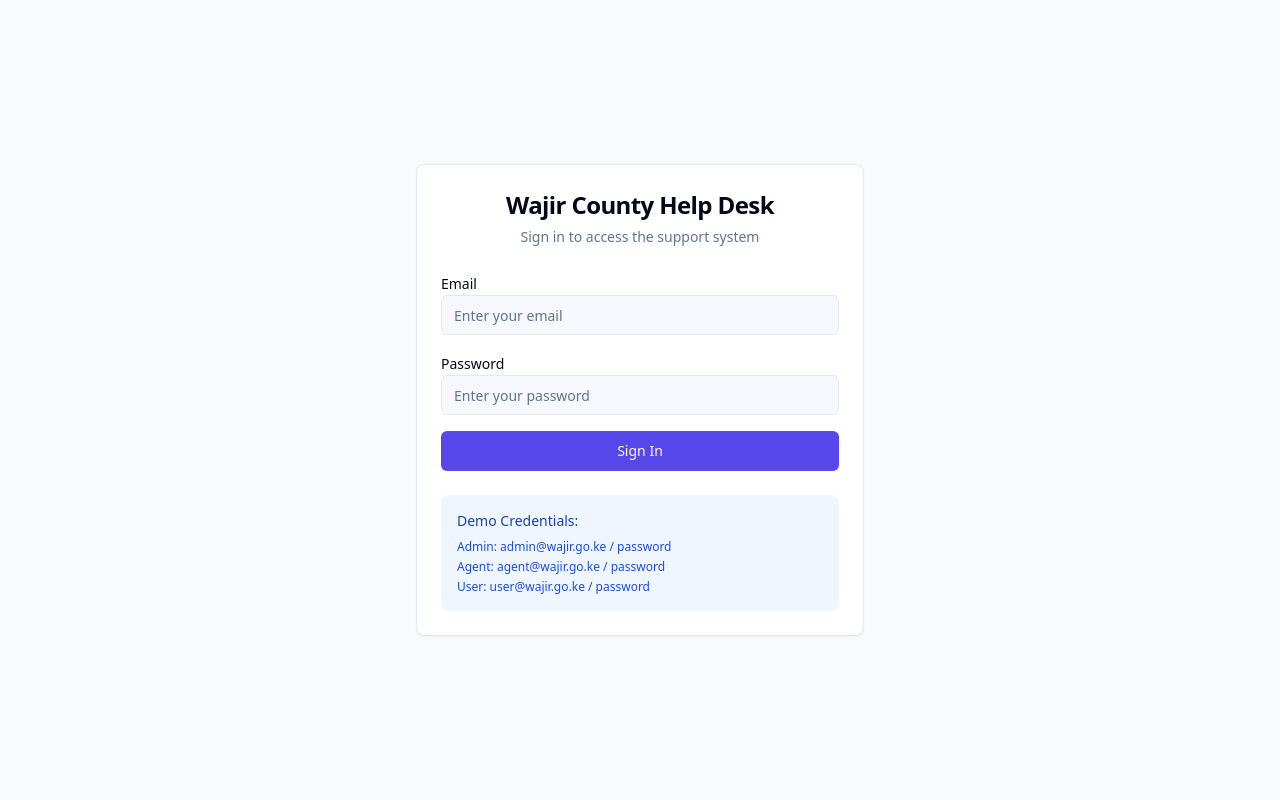
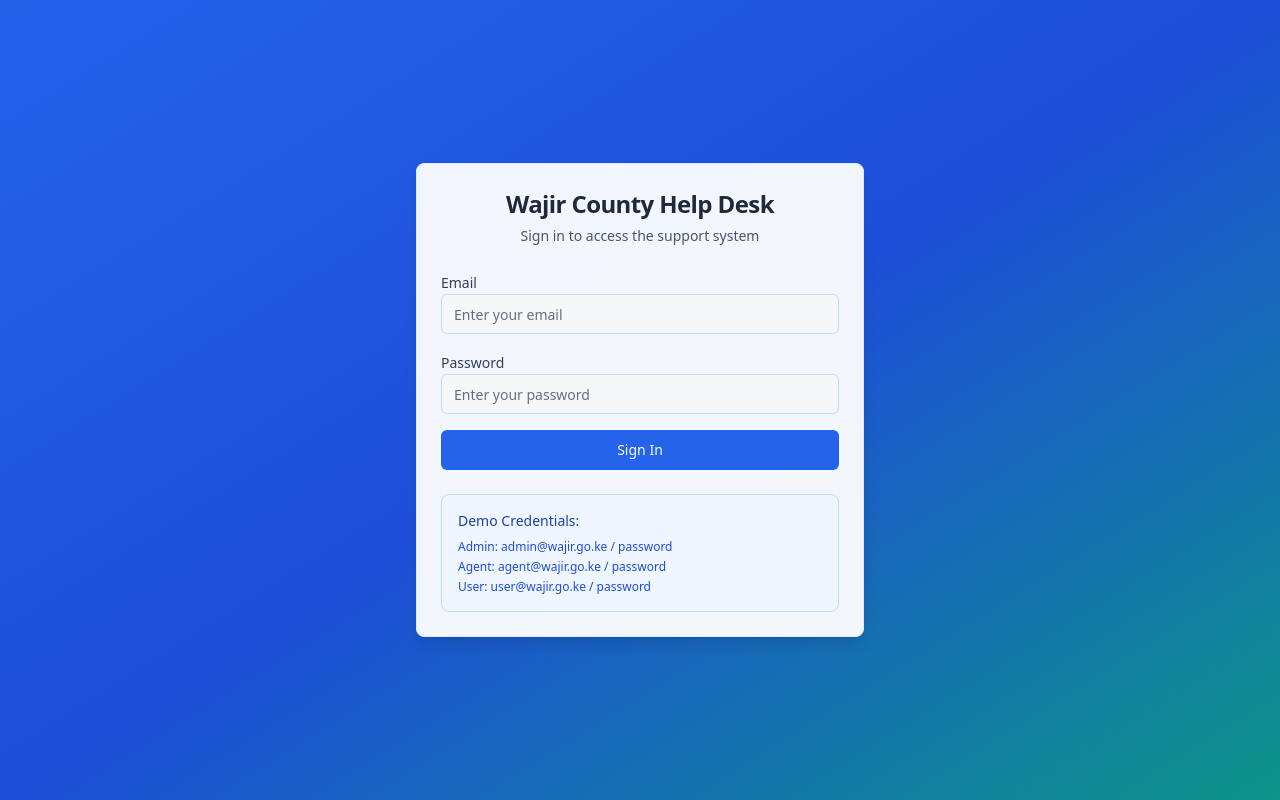
Before and after one commit to Ali-Salat/silky-web-motion, a React (Vite) app: page /login in a window 1280 px wide. Built offline with nearby package versions, Linux system fonts and the light colour scheme.

Commit message:
Refactor: Apply professional ICT website styling
Updated the application's background colors to align with professional ICT website design aesthetics.

```diff
--- a/src/components/Layout.tsx
+++ b/src/components/Layout.tsx
@@ -20,37 +20,37 @@ const Layout: React.FC<LayoutProps> = ({ children, title }) => {
   };
 
   return (
-    <div className="min-h-screen bg-gray-50">
+    <div className="min-h-screen bg-gradient-to-br from-slate-50 via-blue-50 to-teal-50">
       {/* Header */}
-      <header className="bg-white shadow-sm border-b">
+      <header className="ict-header shadow-lg border-b border-slate-700">
         <div className="flex items-center justify-between px-6 py-4">
           <div className="flex items-center space-x-4">
-            <Button variant="ghost" size="icon">
+            <Button variant="ghost" size="icon" className="text-white hover:bg-white/10">
               <Menu className="h-5 w-5" />
             </Button>
             <div>
-              <h1 className="text-xl font-semibold text-gray-900">Wajir County Help Desk</h1>
-              <p className="text-sm text-gray-500">{title}</p>
+              <h1 className="text-xl font-semibold text-white">Wajir County Help Desk</h1>
+              <p className="text-sm text-blue-200">{title}</p>
             </div>
           </div>
 
           <div className="flex items-center space-x-4">
-            <Button variant="ghost" size="icon">
+            <Button variant="ghost" size="icon" className="text-white hover:bg-white/10">
               <Bell className="h-5 w-5" />
             </Button>
-            <Button variant="ghost" size="icon">
+            <Button variant="ghost" size="icon" className="text-white hover:bg-white/10">
               <Settings className="h-5 w-5" />
             </Button>
 
             <div className="flex items-center space-x-3">
               <div className="text-right">
-                <p className="text-sm font-medium text-gray-900">{user?.name}</p>
-                <p className="text-xs text-gray-500 capitalize">{user?.role} • {user?.department}</p>
+                <p className="text-sm font-medium text-white">{user?.name}</p>
+                <p className="text-xs text-blue-200 capitalize">{user?.role} • {user?.department}</p>
               </div>
-              <div className="h-8 w-8 rounded-full bg-blue-500 flex items-center justify-center">
+              <div className="h-8 w-8 rounded-full bg-blue-500 flex items-center justify-center ring-2 ring-white/20">
                 <User className="h-4 w-4 text-white" />
               </div>
-              <Button variant="ghost" size="icon" onClick={handleLogout}>
+              <Button variant="ghost" size="icon" onClick={handleLogout} className="text-white hover:bg-white/10">
                 <LogOut className="h-5 w-5" />
               </Button>
             </div>
--- a/src/components/LoginForm.tsx
+++ b/src/components/LoginForm.tsx
@@ -30,16 +30,16 @@ const LoginForm = () => {
   };
 
   return (
-    <div className="min-h-screen flex items-center justify-center bg-gray-50 py-12 px-4 sm:px-6 lg:px-8">
-      <Card className="w-full max-w-md">
+    <div className="min-h-screen flex items-center justify-center ict-gradient py-12 px-4 sm:px-6 lg:px-8">
+      <Card className="w-full max-w-md ict-card">
         <CardHeader className="text-center">
-          <CardTitle className="text-2xl font-bold">Wajir County Help Desk</CardTitle>
-          <CardDescription>Sign in to access the support system</CardDescription>
+          <CardTitle className="text-2xl font-bold text-slate-800">Wajir County Help Desk</CardTitle>
+          <CardDescription className="text-slate-600">Sign in to access the support system</CardDescription>
         </CardHeader>
         <CardContent>
           <form onSubmit={handleSubmit} className="space-y-4">
             <div>
-              <Label htmlFor="email">Email</Label>
+              <Label htmlFor="email" className="text-slate-700">Email</Label>
               <Input
                 id="email"
                 type="email"
@@ -47,10 +47,11 @@ const LoginForm = () => {
                 onChange={(e) => setEmail(e.target.value)}
                 placeholder="Enter your email"
                 required
+                className="border-blue-200 focus:border-blue-400"
               />
             </div>
             <div>
-              <Label htmlFor="password">Password</Label>
+              <Label htmlFor="password" className="text-slate-700">Password</Label>
               <Input
                 id="password"
                 type="password"
@@ -58,14 +59,15 @@ const LoginForm = () => {
                 onChange={(e) => setPassword(e.target.value)}
                 placeholder="Enter your password"
                 required
+                className="border-blue-200 focus:border-blue-400"
               />
             </div>
-            <Button type="submit" className="w-full" disabled={isLoading}>
+            <Button type="submit" className="w-full bg-blue-600 hover:bg-blue-700" disabled={isLoading}>
               {isLoading ? 'Signing in...' : 'Sign In'}
             </Button>
           </form>
 
-          <div className="mt-6 p-4 bg-blue-50 rounded-lg">
+          <div className="mt-6 p-4 bg-blue-50 rounded-lg border border-blue-200">
             <p className="text-sm text-blue-800 font-medium mb-2">Demo Credentials:</p>
             <div className="text-xs text-blue-700 space-y-1">
               <p>Admin: admin@wajir.go.ke / password</p>
--- a/src/index.css
+++ b/src/index.css
@@ -5,83 +5,83 @@
 
 @layer base {
   :root {
-    --background: 224 71% 98%;
-    --foreground: 222.2 84% 4.9%;
+    --background: 220 20% 97%;
+    --foreground: 220 15% 15%;
 
     --card: 0 0% 100%;
-    --card-foreground: 222.2 84% 4.9%;
+    --card-foreground: 220 15% 15%;
 
     --popover: 0 0% 100%;
-    --popover-foreground: 222.2 84% 4.9%;
+    --popover-foreground: 220 15% 15%;
 
-    --primary: 246 80% 60%;
-    --primary-foreground: 210 40% 98%;
+    --primary: 210 100% 45%;
+    --primary-foreground: 0 0% 98%;
 
-    --secondary: 210 40% 96.1%;
-    --secondary-foreground: 222.2 47.4% 11.2%;
+    --secondary: 215 25% 92%;
+    --secondary-foreground: 220 15% 25%;
 
-    --muted: 210 40% 96.1%;
-    --muted-foreground: 215.4 16.3% 46.9%;
+    --muted: 215 25% 92%;
+    --muted-foreground: 220 10% 45%;
 
-    --accent: 262 83% 58%;
-    --accent-foreground: 222.2 47.4% 11.2%;
+    --accent: 195 100% 35%;
+    --accent-foreground: 0 0% 98%;
 
     --destructive: 0 84.2% 60.2%;
     --destructive-foreground: 210 40% 98%;
 
-    --border: 214.3 31.8% 91.4%;
-    --input: 214.3 31.8% 91.4%;
-    --ring: 246 80% 60%;
+    --border: 215 20% 85%;
+    --input: 215 20% 85%;
+    --ring: 210 100% 45%;
 
     --radius: 0.5rem;
 
-    --sidebar-background: 0 0% 98%;
-    --sidebar-foreground: 240 5.3% 26.1%;
-    --sidebar-primary: 240 5.9% 10%;
+    --sidebar-background: 220 25% 96%;
+    --sidebar-foreground: 220 15% 20%;
+    --sidebar-primary: 210 100% 45%;
     --sidebar-primary-foreground: 0 0% 98%;
-    --sidebar-accent: 240 4.8% 95.9%;
-    --sidebar-accent-foreground: 240 5.9% 10%;
-    --sidebar-border: 220 13% 91%;
-    --sidebar-ring: 217.2 91.2% 59.8%;
+    --sidebar-accent: 215 25% 90%;
+    --sidebar-accent-foreground: 220 15% 25%;
+    --sidebar-border: 215 20% 82%;
+    --sidebar-ring: 210 100% 45%;
   }
 
   .dark {
-    --background: 222.2 84% 4.9%;
-    --foreground: 210 40% 98%;
+    --background: 220 25% 8%;
+    --foreground: 220 15% 92%;
 
-    --card: 222.2 84% 4.9%;
-    --card-foreground: 210 40% 98%;
+    --card: 220 22% 10%;
+    --card-foreground: 220 15% 92%;
 
-    --popover: 222.2 84% 4.9%;
-    --popover-foreground: 210 40% 98%;
+    --popover: 220 22% 10%;
+    --popover-foreground: 220 15% 92%;
 
-    --primary: 246 80% 60%;
-    --primary-foreground: 210 40% 98%;
+    --primary: 210 100% 55%;
+    --primary-foreground: 220 25% 8%;
 
-    --secondary: 217.2 32.6% 17.5%;
-    --secondary-foreground: 210 40% 98%;
+    --secondary: 220 20% 15%;
+    --secondary-foreground: 220 15% 80%;
 
-    --muted: 217.2 32.6% 17.5%;
-    --muted-foreground: 215 20.2% 65.1%;
+    --muted: 220 20% 15%;
+    --muted-foreground: 220 10% 60%;
 
-    --accent: 262 83% 58%;
-    --accent-foreground: 210 40% 98%;
+    --accent: 195 100% 45%;
+    --accent-foreground: 220 25% 8%;
 
     --destructive: 0 62.8% 30.6%;
     --destructive-foreground: 210 40% 98%;
 
-    --border: 217.2 32.6% 17.5%;
-    --input: 217.2 32.6% 17.5%;
-    --ring: 212.7 26.8% 83.9%;
+    --border: 220 20% 18%;
+    --input: 220 20% 18%;
+    --ring: 210 100% 55%;
 
-    --sidebar-background: 240 5.9% 10%;
-    --sidebar-foreground: 240 4.8% 95.9%;
-    --sidebar-primary: 224.3 76.3% 48%;
-    --sidebar-primary-foreground: 0 0% 100%;
-    --sidebar-accent: 240 3.7% 15.9%;
-    --sidebar-accent-foreground: 240 4.8% 95.9%;
-    --sidebar-border: 240 3.7% 15.9%;
-    --sidebar-ring: 217.2 91.2% 59.8%;
+    --sidebar-background: 220 25% 6%;
+    --sidebar-foreground: 220 15% 85%;
+    --sidebar-primary: 210 100% 55%;
+    --sidebar-primary-foreground: 220 25% 8%;
+    --sidebar-accent: 220 20% 12%;
+    --sidebar-accent-foreground: 220 15% 80%;
+    --sidebar-border: 220 20% 15%;
+    --sidebar-ring: 210 100% 55%;
   }
 }
 
@@ -116,4 +116,16 @@
   .gradient-text {
     @apply text-transparent bg-clip-text bg-gradient-to-r from-primary to-accent;
   }
+
+  .ict-gradient {
+    @apply bg-gradient-to-br from-blue-600 via-blue-700 to-teal-600;
+  }
+
+  .ict-card {
+    @apply bg-white/95 backdrop-blur-sm border border-blue-100 shadow-lg;
+  }
+
+  .ict-header {
+    @apply bg-gradient-to-r from-slate-800 via-blue-900 to-slate-800;
+  }
 }
```
